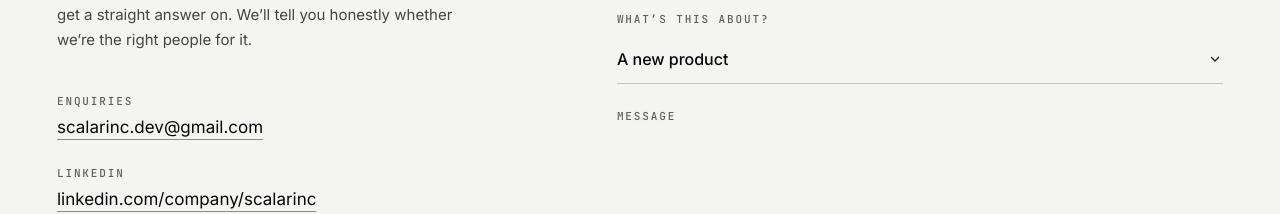
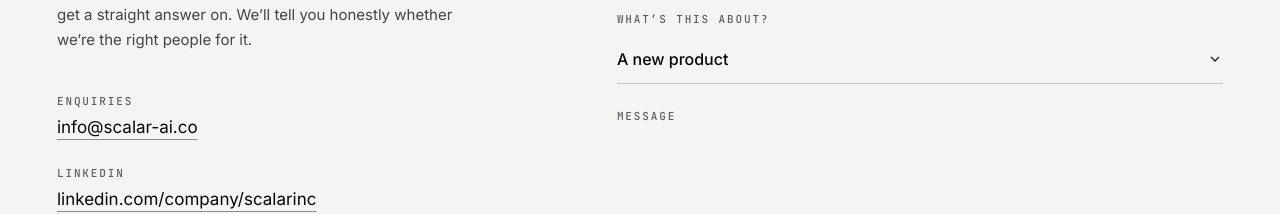
Before and after one commit to ScalarInc/scalar-website, a Next.js app: page / in a window 1280 px wide. Shown: the part 6864-7078 px from the top of the page. Built offline with nearby package versions, Linux system fonts and the light colour scheme.

Commit message:
fix: update contact email address to info@scalar-ai.co in multiple components and documentation

```diff
--- a/components/Contact.tsx
+++ b/components/Contact.tsx
@@ -156,12 +156,12 @@ export default function Contact() {
           ? "Something there didn't look right. Check the email address, and make sure the message is at least a few words."
           : res.status === 429
             ? "That's several enquiries in quick succession. Give it a few minutes and try again."
-            : "We couldn't send that just now. Please try again, or email scalarinc.dev@gmail.com directly."
+            : "We couldn't send that just now. Please try again, or email info@scalar-ai.co directly."
       );
       setStatus("error");
     } catch {
       setError(
-        "Couldn't reach the server. Check your connection and try again, or email scalarinc.dev@gmail.com directly."
+        "Couldn't reach the server. Check your connection and try again, or email info@scalar-ai.co directly."
       );
       setStatus("error");
     }
@@ -198,10 +198,10 @@ export default function Contact() {
                   <dt className="eyebrow mb-1.5 text-ink-400">Enquiries</dt>
                   <dd>
                     <a
-                      href="mailto:scalarinc.dev@gmail.com"
+                      href="mailto:info@scalar-ai.co"
                       className="text-[17px] underline decoration-ink-300 underline-offset-[6px] transition-colors hover:decoration-ink-950"
                     >
-                      scalarinc.dev@gmail.com
+                      info@scalar-ai.co
                     </a>
                   </dd>
                 </div>
--- a/components/Footer.tsx
+++ b/components/Footer.tsx
@@ -7,8 +7,8 @@ const COLS = [
     h: "Enquiries",
     items: [
       {
-        label: "scalarinc.dev@gmail.com",
-        href: "mailto:scalarinc.dev@gmail.com",
+        label: "info@scalar-ai.co",
+        href: "mailto:info@scalar-ai.co",
       },
       {
         label: "LinkedIn",
--- a/components/Header.tsx
+++ b/components/Header.tsx
@@ -154,10 +154,10 @@ export default function Header() {
                 <div>
                   <h3 className="eyebrow mb-2.5 text-ink-400">Enquiries</h3>
                   <a
-                    href="mailto:scalarinc.dev@gmail.com"
+                    href="mailto:info@scalar-ai.co"
                     className="text-[15px] text-ink-200 transition-colors hover:text-paper"
                   >
-                    scalarinc.dev@gmail.com
+                    info@scalar-ai.co
                   </a>
                 </div>
                 <div>
```
Also changed, not shown: api/README.md, 2 other files (tests, documents, lock files or other folders).
